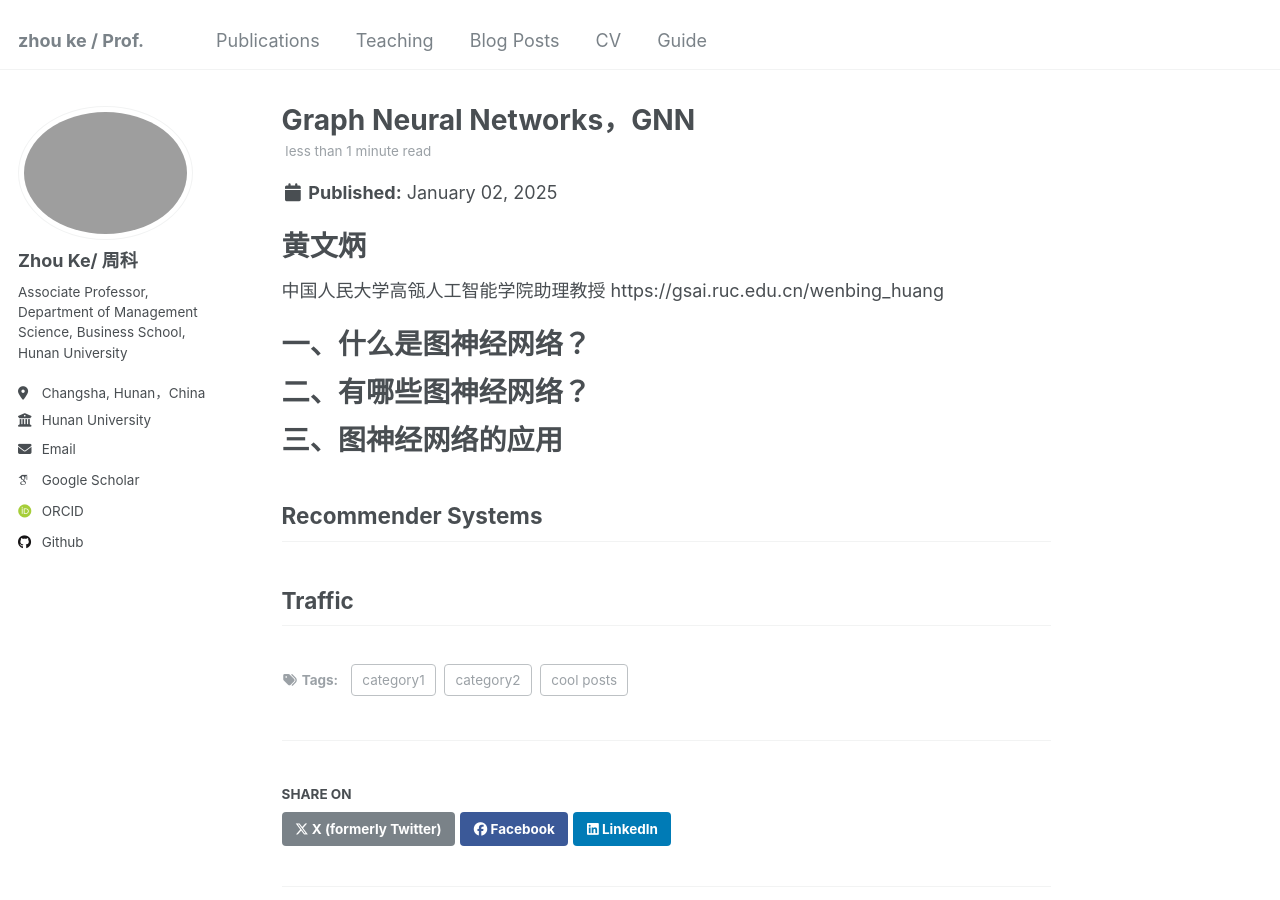
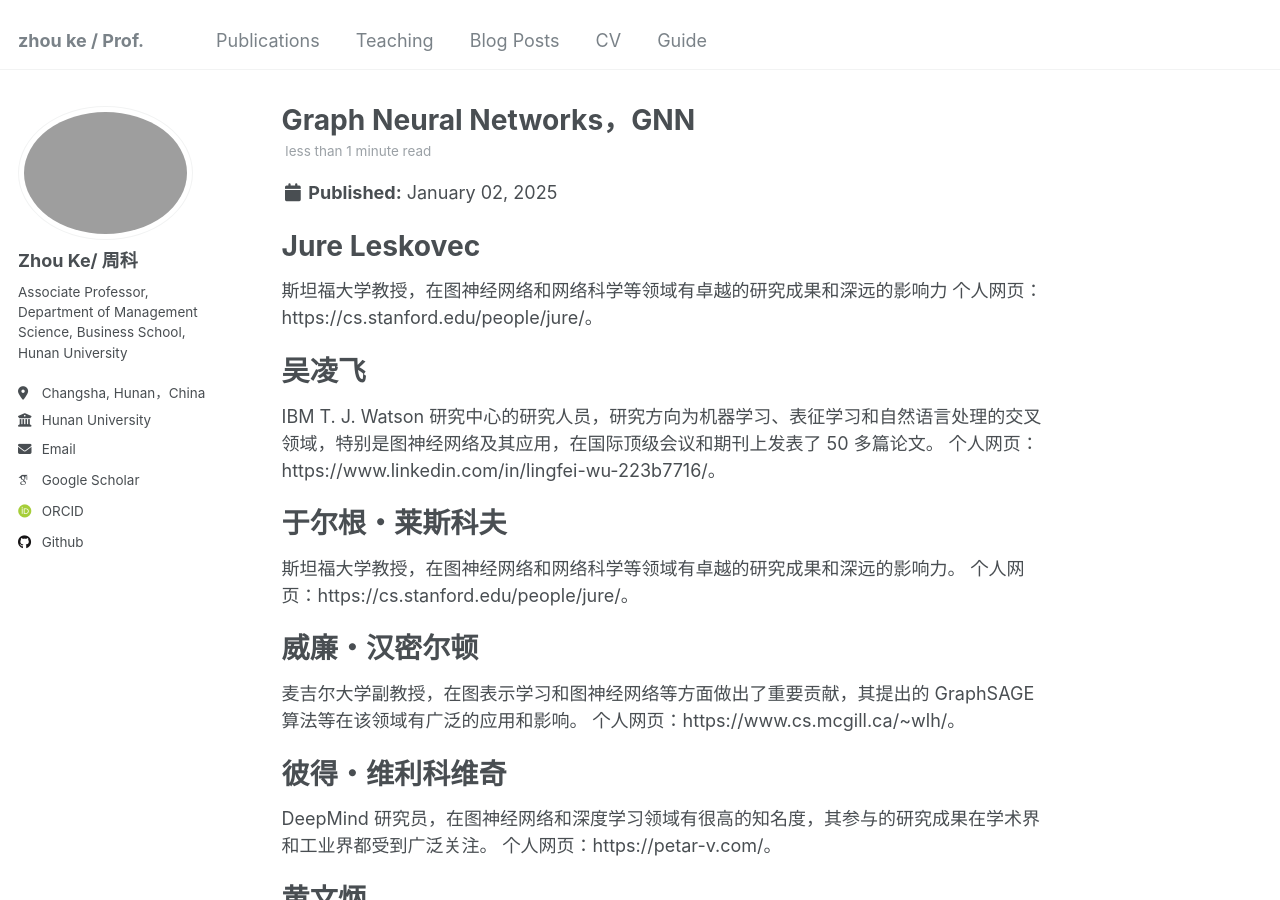
Before and after one commit to hustzhke/hustzhke.github.io, a Jekyll site: the page built from _posts/2013-08-14-blog-post-2.md, in a window 1280 px wide and 900 px high. Built offline with Jekyll 4.4.1, drawn with Linux system fonts in a browser that asks for light colours; some web fonts are replaced.

Commit message:
Update 2013-08-14-blog-post-2.md

```diff
--- a/_posts/2013-08-14-blog-post-2.md
+++ b/_posts/2013-08-14-blog-post-2.md
@@ -7,6 +7,31 @@ tags:
   - category1
   - category2
 ---
+Jure Leskovec
+======
+斯坦福大学教授，在图神经网络和网络科学等领域有卓越的研究成果和深远的影响力
+个人网页：https://cs.stanford.edu/people/jure/。
+
+吴凌飞
+======
+IBM T. J. Watson 研究中心的研究人员，研究方向为机器学习、表征学习和自然语言处理的交叉领域，特别是图神经网络及其应用，在国际顶级会议和期刊上发表了 50 多篇论文。
+个人网页：https://www.linkedin.com/in/lingfei-wu-223b7716/。
+
+于尔根・莱斯科夫
+======
+斯坦福大学教授，在图神经网络和网络科学等领域有卓越的研究成果和深远的影响力。
+个人网页：https://cs.stanford.edu/people/jure/。
+
+威廉・汉密尔顿
+======
+麦吉尔大学副教授，在图表示学习和图神经网络等方面做出了重要贡献，其提出的 GraphSAGE 算法等在该领域有广泛的应用和影响。
+个人网页：https://www.cs.mcgill.ca/~wlh/。
+
+彼得・维利科维奇
+======
+DeepMind 研究员，在图神经网络和深度学习领域有很高的知名度，其参与的研究成果在学术界和工业界都受到广泛关注。
+个人网页：https://petar-v.com/。
+
 
 黄文炳
 ======
```
